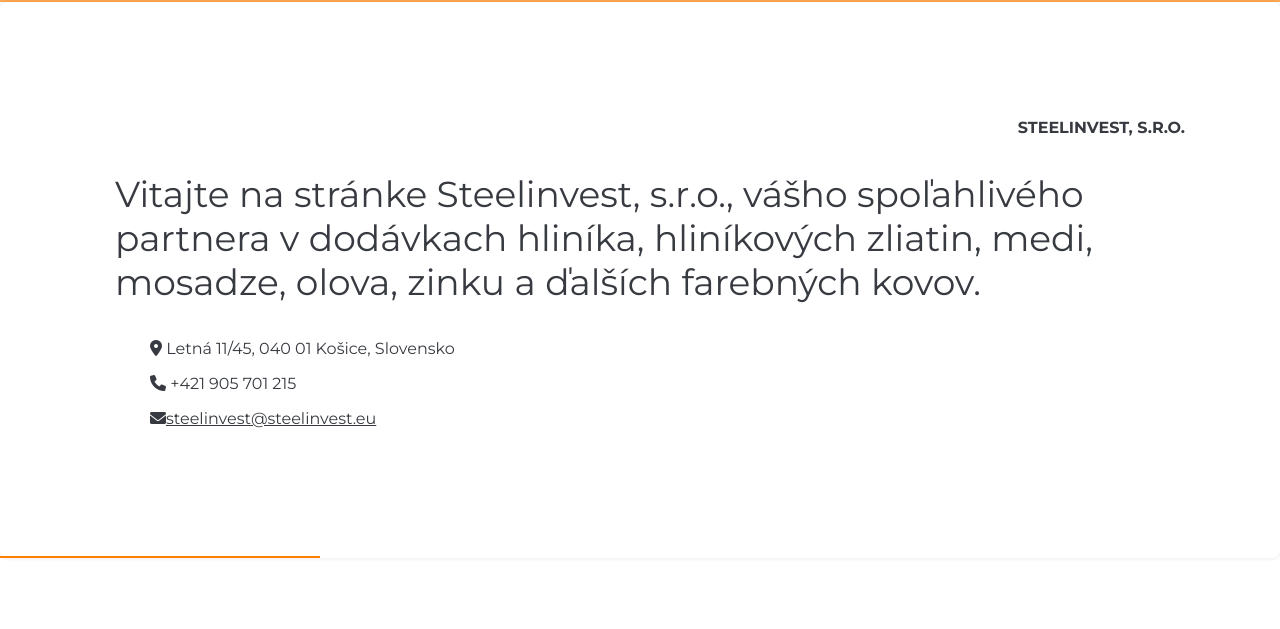
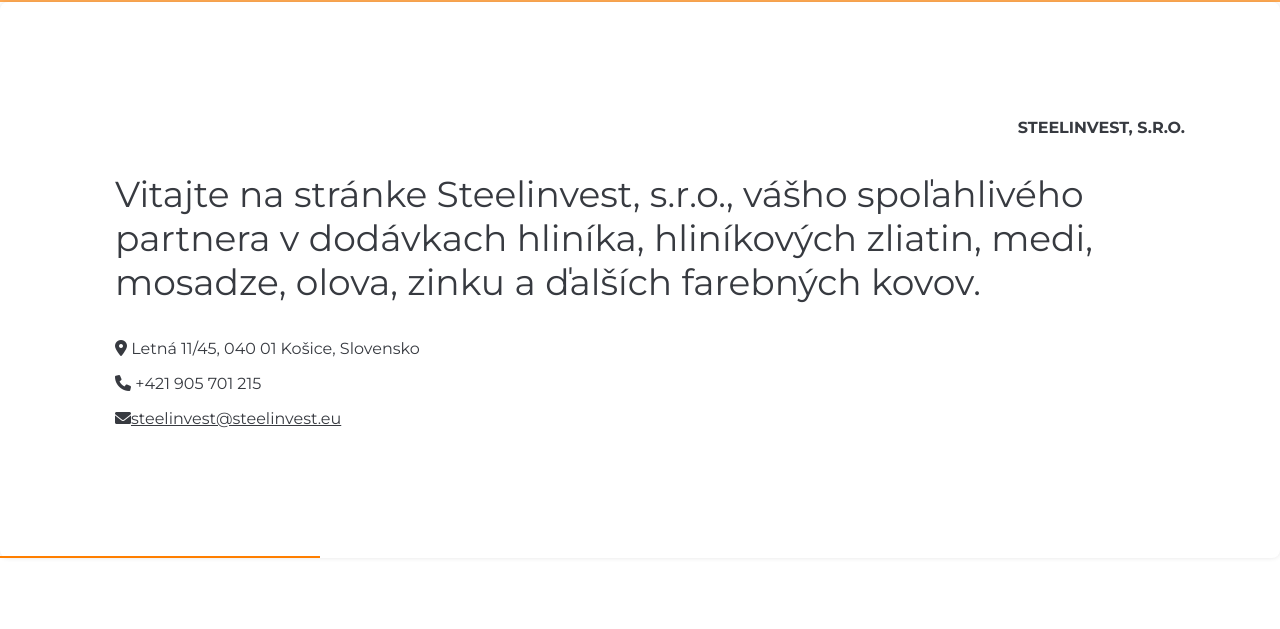
Before and after one commit to KlaraHirm/steelinvest-web, a plain HTML site: page sk/index.html in a window 1280 px wide. Shown: the part 107-736 px from the top of the page. Drawn offline with nearby package versions, Linux system fonts and the light colour scheme.

Commit message:
fix margin

```diff
--- a/sk/index.html
+++ b/sk/index.html
@@ -43,7 +43,7 @@
           <section class="steel hidden">
               <h4>STEELINVEST, S.R.O.</h4>
               <h2>Vitajte na stránke Steelinvest, s.r.o., vášho spoľahlivého partnera v dodávkach hliníka, hliníkových zliatin, medi, mosadze, olova, zinku a ďalších farebných kovov.</h2>
-              <div class="contact-info">
+              <div class="contact-info" style="margin-left: 0;">
                   <p><i class="fas fa-map-marker-alt"></i> Letná 11/45, 040 01 Košice, Slovensko</p>
                   <p><i class="fas fa-phone"></i> +421 905 701 215</p>
                   <p><i class="fas fa-envelope"></i><a href="mailto:steelinvest@steelinvest.eu" style="color: #373A40;">steelinvest@steelinvest.eu</a></p>
--- a/styles/index.css
+++ b/styles/index.css
@@ -55,6 +55,7 @@
 
 .contact-info {
     margin: 35px;
+    margin-left: 0;
 }
 
 .section .contact-info p {
```
